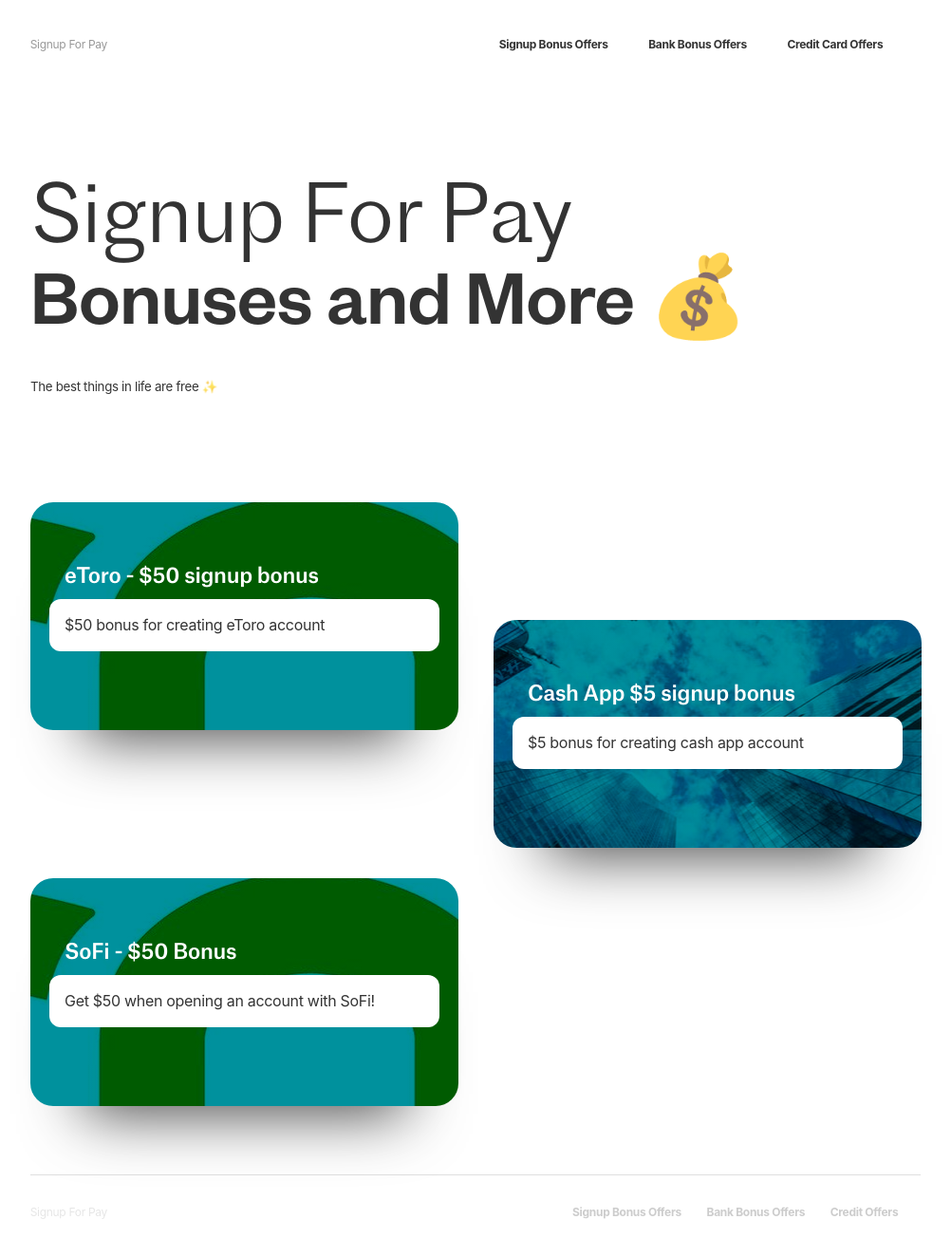
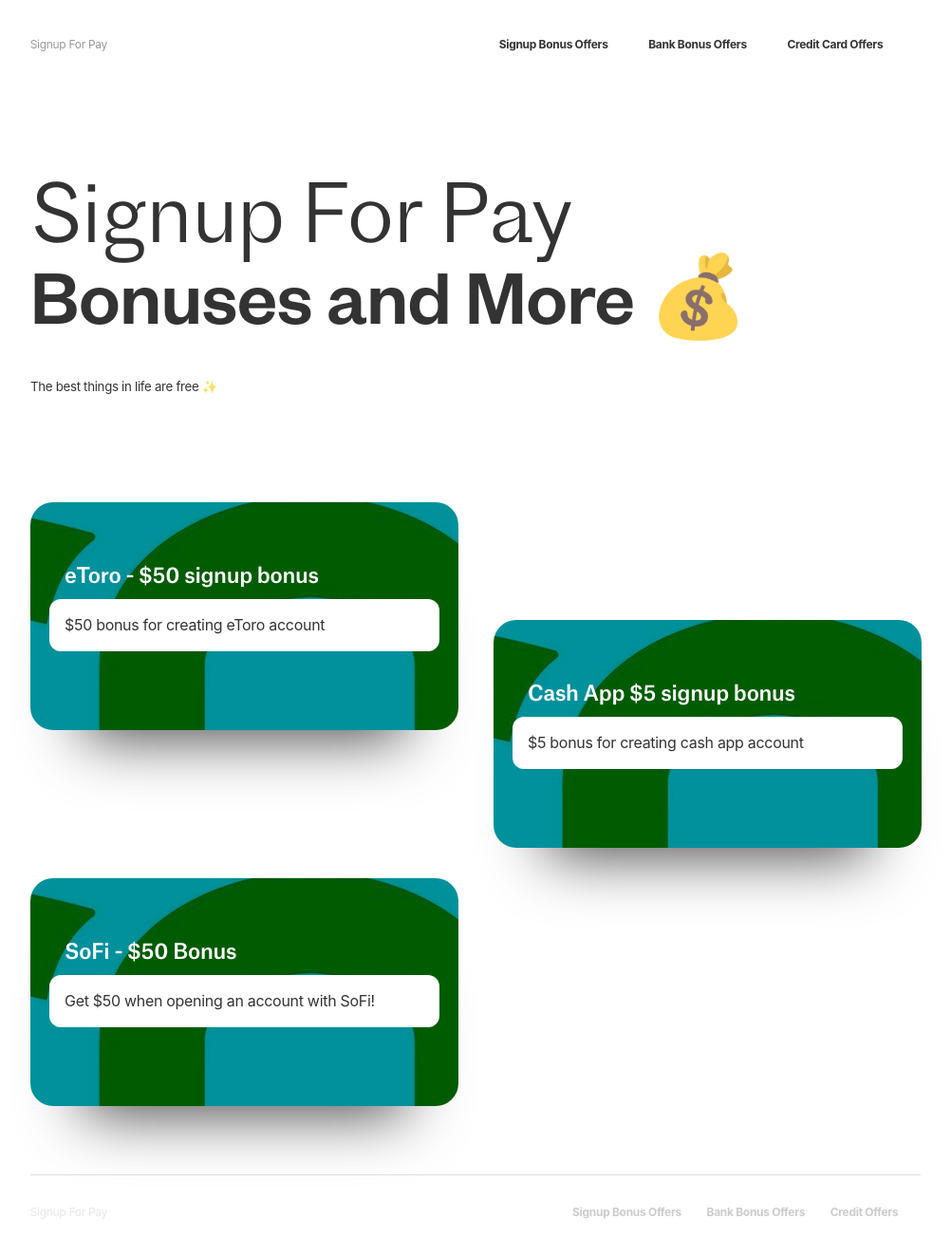
Before and after one commit to nickleeds/signupsforpay, a Jekyll site: the page built from index.html, in a window 1280 px wide. Shown: the whole page at 95% size, without its empty margins (139-1141 px from the left). Built offline with Jekyll 4.4.1, drawn with Linux system fonts in a browser that asks for light colours; nearby versions of some CDN libraries.

Commit message:
Update _home--card.scss

```diff
--- a/_sass/_home--card.scss
+++ b/_sass/_home--card.scss
@@ -43,7 +43,8 @@
 .card:nth-of-type(even) {
   background:
     linear-gradient(-45deg, #00919d 0%, #00919d 100%),
-    url('../img/bg02.jpg')no-repeat center center;
+    // url('../img/bg02.jpg')no-repeat center center;
+    url('../uploads/etoro.jpg')no-repeat center center;
 }
 .card:nth-of-type(even) { @include breakpoint(mdl) { margin-top: 6.4rem; }}
 .card:nth-of-type(even) { @include breakpoint(lg)  { margin-top: 12.4rem; }}
```
